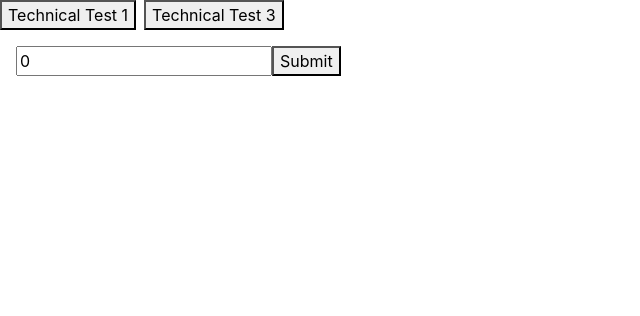
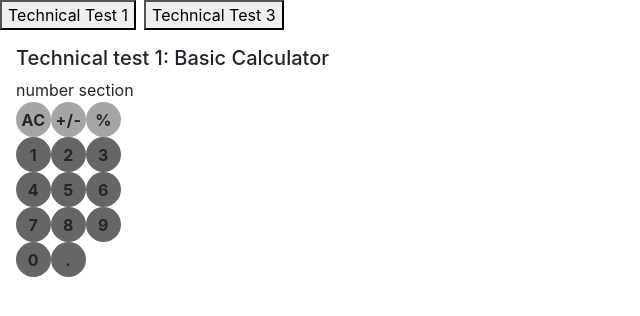
Before and after one commit to Irzu09/technicalTest, a React (Create React App) app in the folder project/: page / in a window 1280 px wide. Shown: the top 316 px of the page, without its empty margins (0-640 px from the left). Built offline with nearby package versions, Linux system fonts and the light colour scheme.

Commit message:
UI for calculator

```diff
--- a/project/src/App.js
+++ b/project/src/App.js
@@ -4,7 +4,7 @@ import TechnicalTest1 from './components/TechnicalTest1';
 import TechnicalTest3 from './components/TechnicalTest3';
 
 function App() {
-  const [page, setPage] = useState(false);
+  const [page, setPage] = useState(true);
 
   return (
     <>
--- /dev/null
+++ b/project/src/components/Component.css
@@ -0,0 +1,29 @@
+.keyboard>div {
+    display: flex;
+}
+
+.keyboard>div>div {
+    display: flex;
+    border-radius: 50%;
+    width: 35px;
+    height: 35px;
+    font-weight: bold;
+    letter-spacing: 0.5px;
+}
+
+.greyCircle {
+    background-color: #a5a5a5;
+}
+
+.blackCircle {
+    background-color: #666;
+}
+
+.greyCircle span, .blackCircle span {
+    margin: auto;
+}
+
+.blackArea, .greyArea {
+    width: 120px;
+    flex-wrap: wrap;
+}
--- a/project/src/components/TechnicalTest1.js
+++ b/project/src/components/TechnicalTest1.js
@@ -1,7 +1,66 @@
+import "./Component.css";
+
 function TechnicalTest1() {
+  function Button({ symbol, category }) {
+    if (category === "grey")
+      return (<div className="greyCircle"><span>{symbol}</span></div>)
+    else if (category === "black")
+      return (<div className="blackCircle"><span>{symbol}</span></div>)
+
+  };
+
+  const greyGroup = [
+    { id: 1, symbol: "AC" },
+    { id: 2, symbol: "+/-" },
+    { id: 3, symbol: "%" }
+  ];
+
+  const orangeGroup = [
+    { id: 1, symbol: "/" },
+    { id: 2, symbol: "X" },
+    { id: 3, symbol: "-" },
+    { id: 4, symbol: "+" },
+    { id: 5, symbol: "=" }
+  ];
+
+  const blackGroup = [
+    { id: 1, symbol: "1" },
+    { id: 2, symbol: "2" },
+    { id: 3, symbol: "3" },
+    { id: 4, symbol: "4" },
+    { id: 5, symbol: "5" },
+    { id: 5, symbol: "6" },
+    { id: 5, symbol: "7" },
+    { id: 5, symbol: "8" },
+    { id: 5, symbol: "9" }
+  ];
+
   return (
     <div>
-      TechnicalTest1
+      <h5>Technical test 1: Basic Calculator</h5>
+      <div>
+        <div>number section</div>
+        <div className="keyboard">
+          <div className="greyArea">
+            {greyGroup.map((data) => {
+              return (
+                <Button symbol={data.symbol} category={"grey"} />
+              )
+            })}
+          </div>
+          <div className="blackArea">
+            {blackGroup.map((data) => {
+              return (
+                <Button symbol={data.symbol} category={"black"} />
+              )
+            })}
+          </div>
+          <div className="blackArea">
+            <Button symbol={"0"} category={"black"} />
+            <Button symbol={"."} category={"black"} />
+          </div>
+        </div>
+      </div>
     </div>
   );
 }
--- a/project/src/components/TechnicalTest3.js
+++ b/project/src/components/TechnicalTest3.js
@@ -20,6 +20,7 @@ function TechnicalTest3() {
 
   return (
     <div>
+      <h5>Technical test 3: Number that can divided by 3 and 5</h5>
       <input
         value={integer}
         onChange={(e) => setInteger(e.target.value)}
```
Also changed, not shown: project/src/App.css (added).
